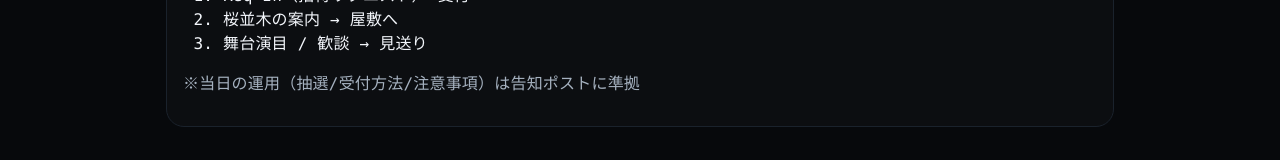
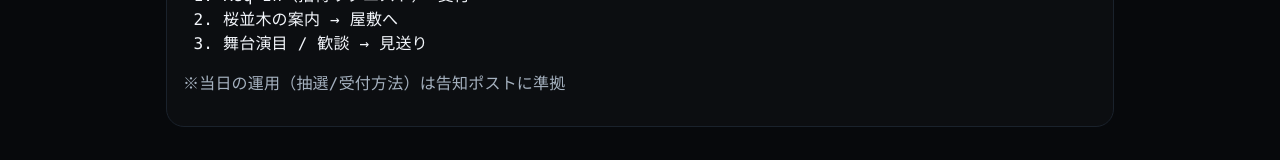
Before and after one commit to blancwindgrace-source/ninoukyo, a Next.js app: page / in a window 1280 px wide. Shown: the part 590-750 px from the top of the page. Built offline with nearby package versions, Linux system fonts and the light colour scheme.

Commit message:
Remove '注意事項' from operation notice

```diff
--- a/app/page.tsx
+++ b/app/page.tsx
@@ -47,7 +47,7 @@ export default function Home() {
           <li>舞台演目 / 歓談 → 見送り</li>
         </ol>
         <p className="muted">
-          ※当日の運用（抽選/受付方法/注意事項）は告知ポストに準拠
+          ※当日の運用（抽選/受付方法）は告知ポストに準拠
         </p>
       </section>
     </>
```
